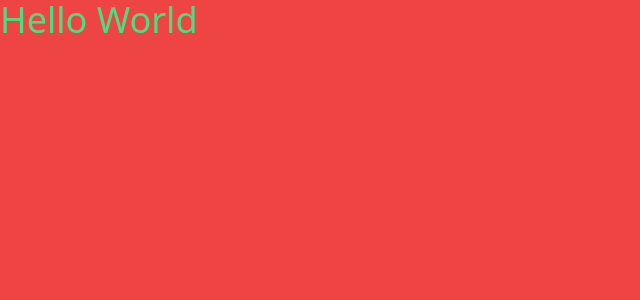
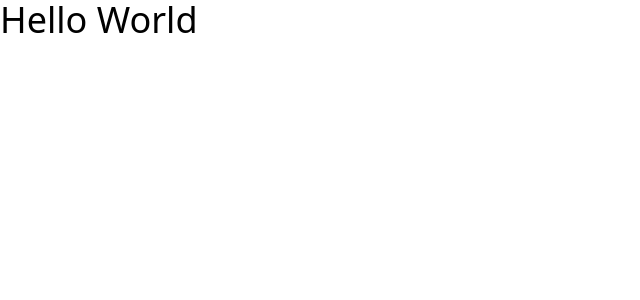
Before and after one commit to yanlimabarbosa/site-blog, a Next.js app: page / in a window 1280 px wide. Shown: the top 300 px of the page, without its empty margins (0-640 px from the left). Built offline with nearby package versions, Linux system fonts and the light colour scheme.

Commit message:
feat: setup pages router

```diff
--- /dev/null
+++ b/src/pages/about/index.tsx
@@ -0,0 +1,7 @@
+export default function AboutPage() {
+    return (
+      <div>
+        <h2>about</h2>
+      </div>
+    );
+  }
--- /dev/null
+++ b/src/pages/blog/index.tsx
@@ -0,0 +1,7 @@
+export default function BlogPage() {
+  return (
+    <div>
+      <h2>blog</h2>
+    </div>
+  );
+}
--- /dev/null
+++ b/src/pages/blog/posts/[...slug].tsx
@@ -0,0 +1,12 @@
+import { useRouter } from "next/router";
+
+export default function PostPage() {
+    const router = useRouter()
+    const segments = router.query.slug
+
+    return (
+      <div>
+        <h2>post {segments?.join("/")}</h2>
+      </div>
+    );
+  }
--- /dev/null
+++ b/src/pages/blog/posts/index.tsx
@@ -0,0 +1,7 @@
+export default function PostsPage() {
+    return (
+      <div>
+        <h2>posts</h2>
+      </div>
+    );
+  }
--- a/src/pages/index.tsx
+++ b/src/pages/index.tsx
@@ -13,8 +13,8 @@ const geistMono = Geist_Mono({
 
 export default function Home() {
   return (
-    <div className="min-h-screen min-w-full bg-red-500">
-      <h2 className="text-4xl text-green-400">Hello World</h2>
+    <div className="min-h-screen min-w-full">
+      <h2 className="text-4xl">Hello World</h2>
     </div>
   );
 }
```
